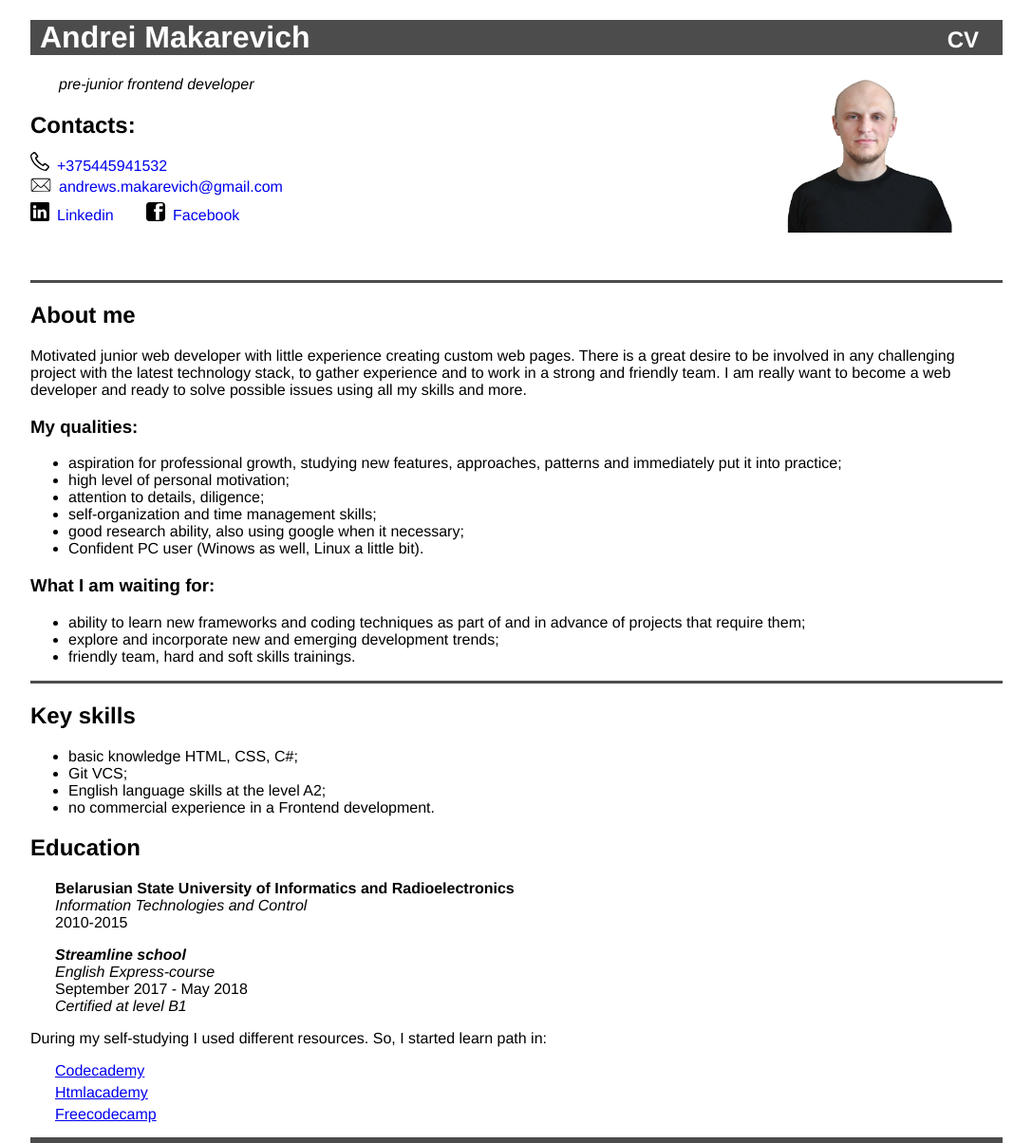
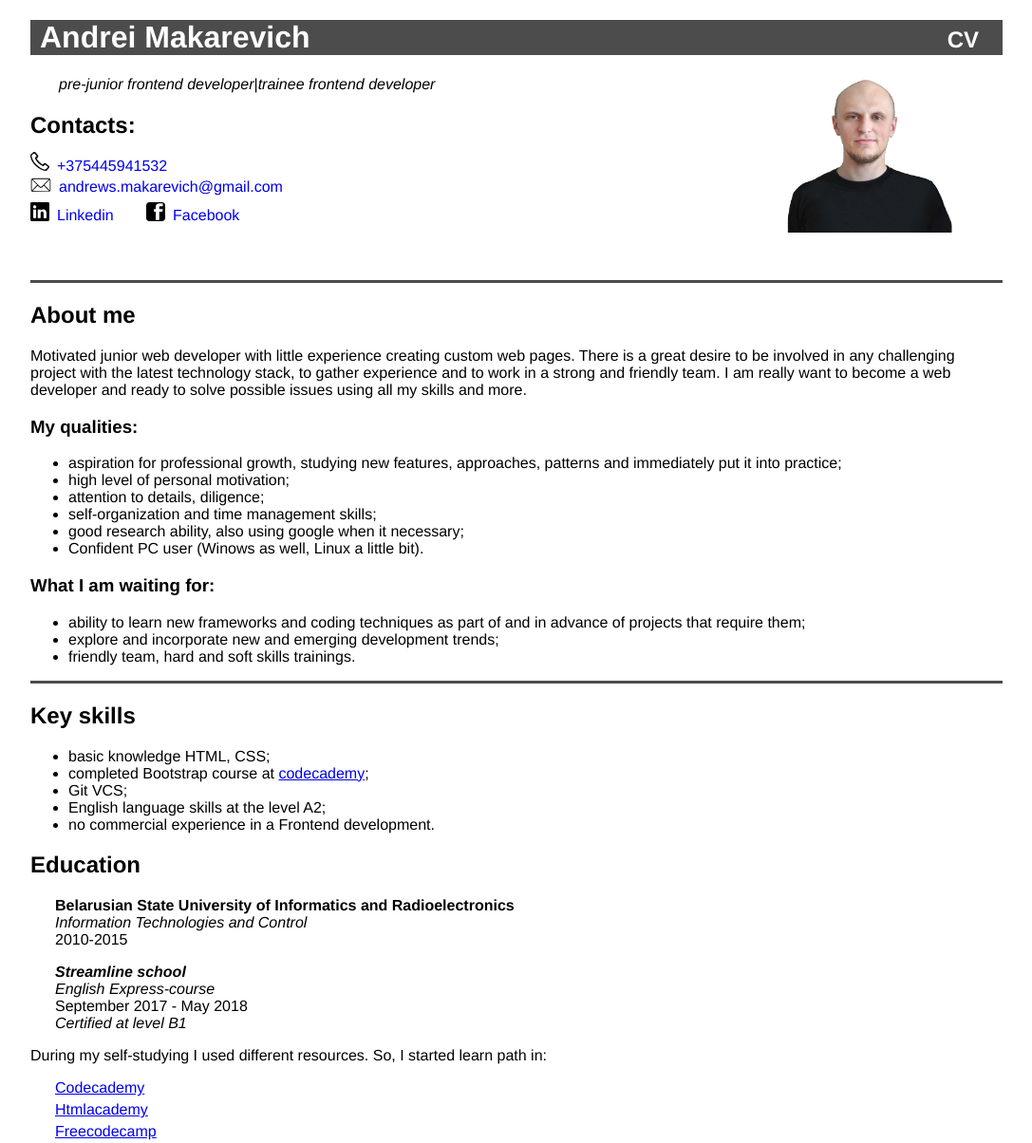
Before and after one commit to andrew-mak/andrew-mak.github.io, a plain HTML site: page index.html in a window 1280 px wide. Shown: the top 1204 px of the page at 95% size, without its empty margins (96-1183 px from the left). Drawn offline with Linux system fonts and the light colour scheme.

Commit message:
doc: edit cv doc

```diff
--- a/index.html
+++ b/index.html
@@ -9,7 +9,7 @@
     <header>
       <h1>Andrei Makarevich</h1>
       <div id="cv-div">CV</div>
-      <p class="position-label"><i>pre-junior frontend developer</i></p>
+      <p class="position-label"><i>pre-junior frontend developer</i>&#124;<i>trainee frontend developer</i></p>
       <img class="myphoto" src="img/myphoto.png" alt="my photo">
       <div class="contacts">
         <h2>Contacts:</h2>
@@ -48,7 +48,8 @@
       <section class="skill">
         <h2>Key skills</h2>
         <ul class="skill">
-          <li>basic knowledge HTML, CSS, C#;</li>
+          <li>basic knowledge HTML, CSS;</li>
+          <li>completed Bootstrap course at <a href="https://www.codecademy.com/learn/learn-bootstrap">codecademy</a>;</li>
           <li>Git VCS;</li>
           <li>English language skills at the level A2;</li>
           <li>no commercial experience in a Frontend development.</li>
```
